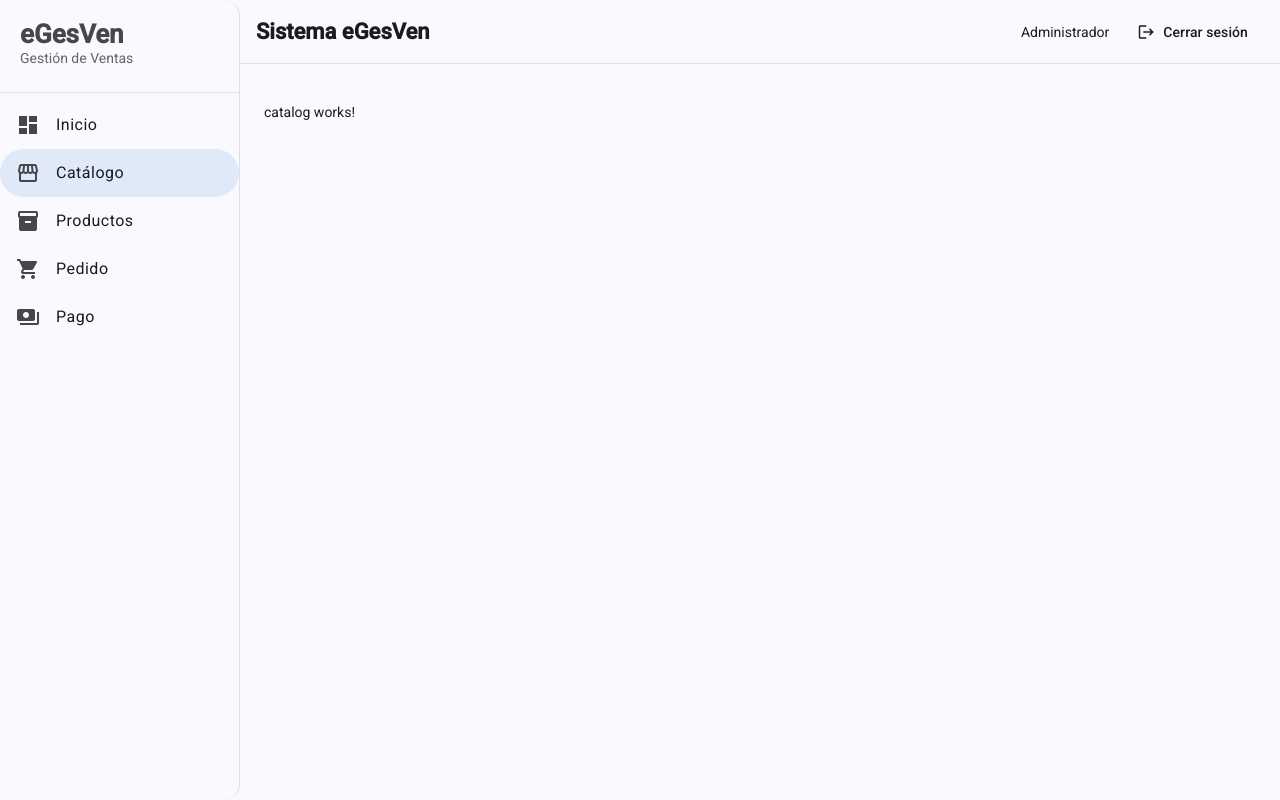
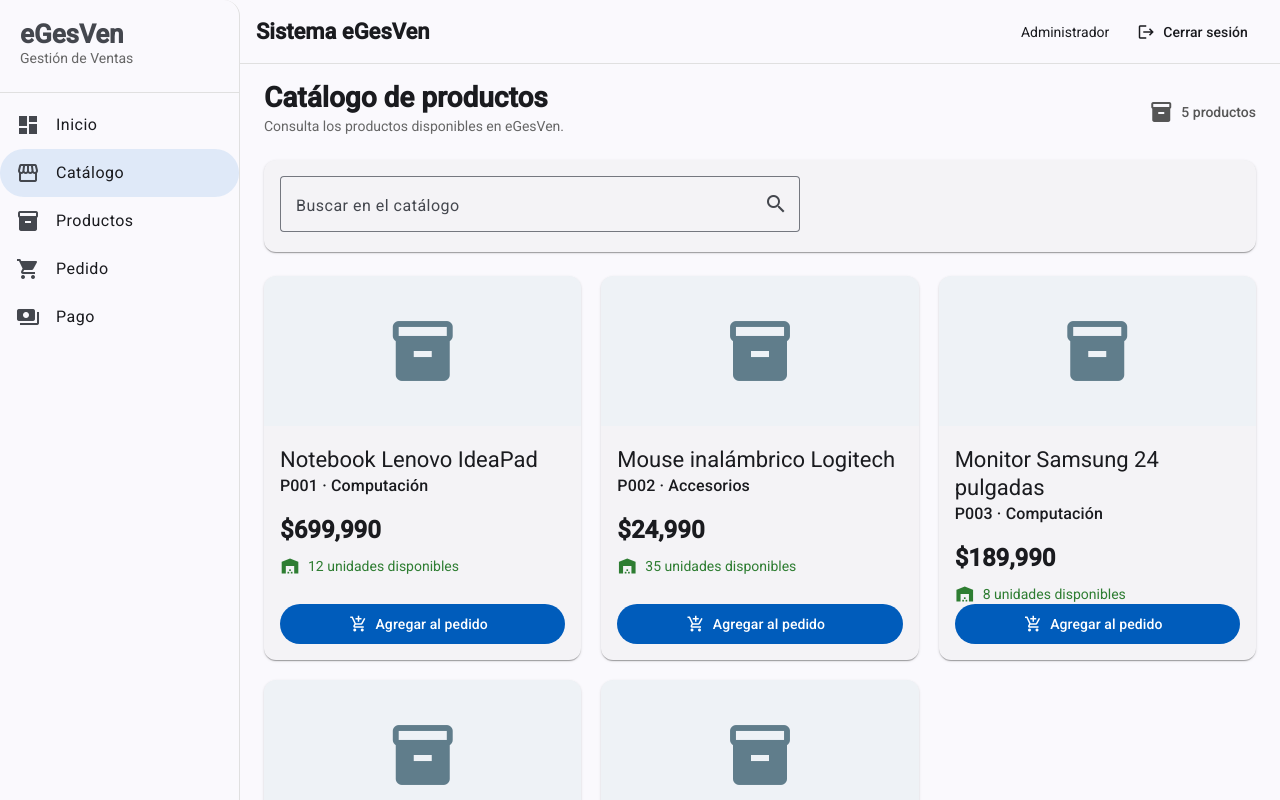
Before and after one commit to Aalioth1/eGesVen, an Angular app: page /catalog in a window 1280 px wide. Shown: the top 800 px of the page. Built offline with nearby package versions, Linux system fonts and the light colour scheme.

Commit message:
Incorporación del catálogo de productos

```diff
--- a/src/app/pages/catalog/catalog.css
+++ b/src/app/pages/catalog/catalog.css
@@ -0,0 +1,155 @@
+.catalog-page {
+  display: flex;
+  flex-direction: column;
+  gap: 24px;
+}
+
+.page-header {
+  display: flex;
+  align-items: center;
+  justify-content: space-between;
+  gap: 24px;
+}
+
+.page-header h1 {
+  margin: 0;
+  font-size: 28px;
+  font-weight: 700;
+}
+
+.page-header p {
+  margin: 8px 0 0;
+  color: #666;
+}
+
+.catalog-summary {
+  display: flex;
+  align-items: center;
+  gap: 8px;
+  color: #555;
+  font-weight: 500;
+}
+
+.search-card mat-card-content {
+  padding-bottom: 0;
+}
+
+.search-card mat-form-field {
+  width: 100%;
+  max-width: 520px;
+}
+
+.notification {
+  display: flex;
+  align-items: center;
+  gap: 10px;
+  padding: 14px 18px;
+  border: 1px solid #a5d6a7;
+  border-radius: 8px;
+  background: #e8f5e9;
+  color: #1b5e20;
+}
+
+.products-grid {
+  display: grid;
+  grid-template-columns: repeat(auto-fill, minmax(260px, 1fr));
+  gap: 20px;
+}
+
+.product-card {
+  display: flex;
+  flex-direction: column;
+  overflow: hidden;
+}
+
+.product-image {
+  min-height: 150px;
+  display: flex;
+  align-items: center;
+  justify-content: center;
+  background: #eef2f6;
+}
+
+.product-image mat-icon {
+  width: 72px;
+  height: 72px;
+  color: #607d8b;
+  font-size: 72px;
+}
+
+.product-card mat-card-header {
+  padding-top: 20px;
+}
+
+.product-card mat-card-content {
+  flex: 1;
+}
+
+.product-price {
+  margin: 22px 0 16px;
+  font-size: 24px;
+  font-weight: 700;
+}
+
+.product-stock {
+  display: flex;
+  align-items: center;
+  gap: 8px;
+  margin: 0;
+  color: #2e7d32;
+}
+
+.product-stock mat-icon {
+  width: 20px;
+  height: 20px;
+  font-size: 20px;
+}
+
+.product-stock.low-stock {
+  color: #c62828;
+  font-weight: 600;
+}
+
+.product-card mat-card-actions {
+  padding: 0 16px 16px;
+}
+
+.product-card mat-card-actions button {
+  width: 100%;
+}
+
+.empty-state {
+  grid-column: 1 / -1;
+  min-height: 280px;
+  display: flex;
+  flex-direction: column;
+  align-items: center;
+  justify-content: center;
+  color: #666;
+  text-align: center;
+}
+
+.empty-state mat-icon {
+  width: 64px;
+  height: 64px;
+  font-size: 64px;
+}
+
+.empty-state h2 {
+  margin: 16px 0 8px;
+}
+
+.empty-state p {
+  margin: 0;
+}
+
+@media (max-width: 700px) {
+  .page-header {
+    align-items: flex-start;
+    flex-direction: column;
+  }
+
+  .search-card mat-form-field {
+    max-width: none;
+  }
+}
--- a/src/app/pages/catalog/catalog.html
+++ b/src/app/pages/catalog/catalog.html
@@ -1 +1,96 @@
-<p>catalog works!</p>
+<section class="catalog-page">
+  <div class="page-header">
+    <div>
+      <h1>Catálogo de productos</h1>
+      <p>Consulta los productos disponibles en eGesVen.</p>
+    </div>
+
+    <div class="catalog-summary">
+      <mat-icon>inventory_2</mat-icon>
+
+      <span>
+        {{ filteredProducts.length }}
+        {{ filteredProducts.length === 1 ? 'producto' : 'productos' }}
+      </span>
+    </div>
+  </div>
+
+  <mat-card class="search-card">
+    <mat-card-content>
+      <mat-form-field appearance="outline">
+        <mat-label>Buscar en el catálogo</mat-label>
+
+        <input
+          matInput
+          type="text"
+          [(ngModel)]="searchTerm"
+          (input)="filterProducts()"
+          placeholder="Código, nombre o categoría"
+        />
+
+        <mat-icon matSuffix>search</mat-icon>
+      </mat-form-field>
+    </mat-card-content>
+  </mat-card>
+
+  @if (notificationMessage) {
+    <div class="notification" role="status">
+      <mat-icon>check_circle</mat-icon>
+      <span>{{ notificationMessage }}</span>
+    </div>
+  }
+
+  <div class="products-grid">
+    @for (product of filteredProducts; track product.id) {
+      <mat-card class="product-card">
+        <div class="product-image">
+          <mat-icon>inventory_2</mat-icon>
+        </div>
+
+        <mat-card-header>
+          <mat-card-title>{{ product.name }}</mat-card-title>
+
+          <mat-card-subtitle>
+            {{ product.code }} · {{ product.category }}
+          </mat-card-subtitle>
+        </mat-card-header>
+
+        <mat-card-content>
+          <p class="product-price">
+            {{ product.price | currency:'CLP':'symbol-narrow':'1.0-0' }}
+          </p>
+
+          <p
+            class="product-stock"
+            [class.low-stock]="product.stock <= 5"
+          >
+            <mat-icon>warehouse</mat-icon>
+
+            @if (product.stock <= 5) {
+              Últimas {{ product.stock }} unidades
+            } @else {
+              {{ product.stock }} unidades disponibles
+            }
+          </p>
+        </mat-card-content>
+
+        <mat-card-actions>
+          <button
+            mat-flat-button
+            type="button"
+            (click)="addToCart(product)"
+          >
+            <mat-icon>add_shopping_cart</mat-icon>
+            Agregar al pedido
+          </button>
+        </mat-card-actions>
+      </mat-card>
+    } @empty {
+      <div class="empty-state">
+        <mat-icon>search_off</mat-icon>
+        <h2>No se encontraron productos</h2>
+        <p>Prueba utilizando otro término de búsqueda.</p>
+      </div>
+    }
+  </div>
+</section>
--- a/src/app/pages/catalog/catalog.ts
+++ b/src/app/pages/catalog/catalog.ts
@@ -1,11 +1,71 @@
-import { Component } from '@angular/core';
+import { CurrencyPipe } from '@angular/common';
+import { Component, OnInit } from '@angular/core';
+import { FormsModule } from '@angular/forms';
+
+import { MatButtonModule } from '@angular/material/button';
+import { MatCardModule } from '@angular/material/card';
+import { MatFormFieldModule } from '@angular/material/form-field';
+import { MatIconModule } from '@angular/material/icon';
+import { MatInputModule } from '@angular/material/input';
+
+import { Product } from '../../models/product';
+import { ProductService } from '../../services/product';
 
 @Component({
   selector: 'app-catalog',
-  imports: [],
+  imports: [
+    CurrencyPipe,
+    FormsModule,
+    MatButtonModule,
+    MatCardModule,
+    MatFormFieldModule,
+    MatIconModule,
+    MatInputModule,
+  ],
   templateUrl: './catalog.html',
   styleUrl: './catalog.css',
 })
-export class Catalog {
+export class Catalog implements OnInit {
+  products: Product[] = [];
+  filteredProducts: Product[] = [];
+  searchTerm = '';
+  notificationMessage = '';
 
+  constructor(private productService: ProductService) {}
+
+  ngOnInit(): void {
+    this.loadProducts();
+  }
+
+  loadProducts(): void {
+    this.products = this.productService
+      .getProducts()
+      .filter((product) => product.stock > 0);
+
+    this.filteredProducts = [...this.products];
+  }
+
+  filterProducts(): void {
+    const normalizedTerm = this.searchTerm.trim().toLowerCase();
+
+    if (!normalizedTerm) {
+      this.filteredProducts = [...this.products];
+      return;
+    }
+
+    this.filteredProducts = this.products.filter((product) =>
+      product.name.toLowerCase().includes(normalizedTerm) ||
+      product.code.toLowerCase().includes(normalizedTerm) ||
+      product.category.toLowerCase().includes(normalizedTerm),
+    );
+  }
+
+  addToCart(product: Product): void {
+    this.notificationMessage =
+      `${product.name} fue agregado al pedido.`;
+
+    window.setTimeout(() => {
+      this.notificationMessage = '';
+    }, 2500);
+  }
 }
```
